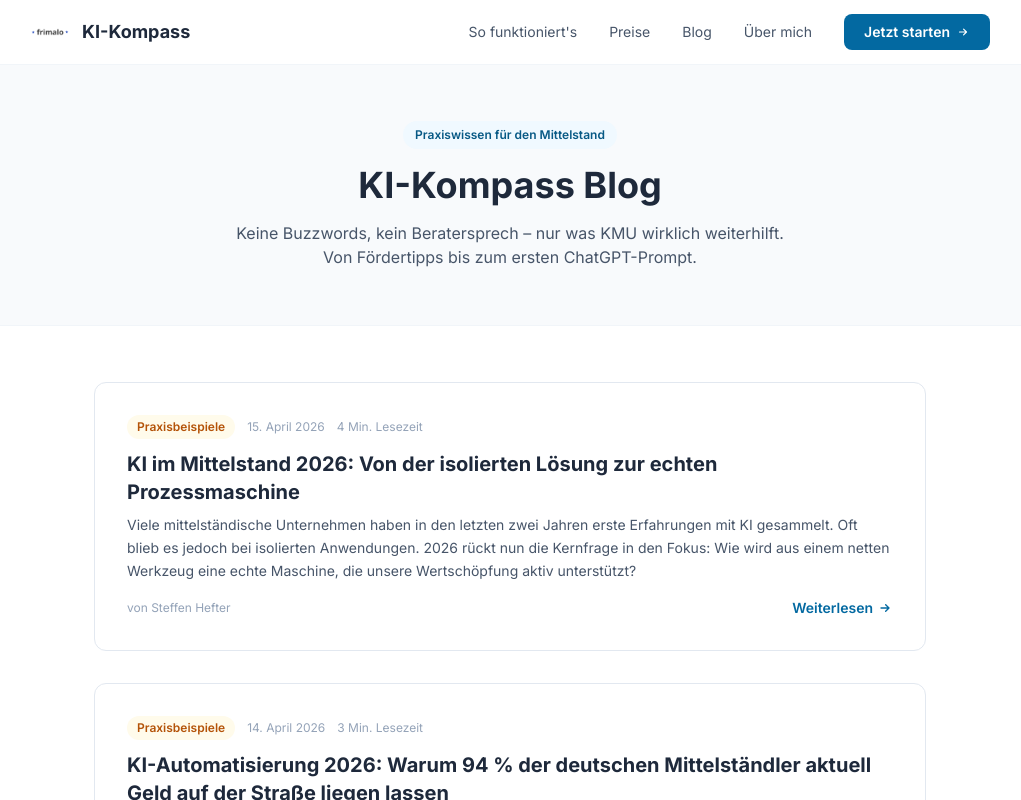
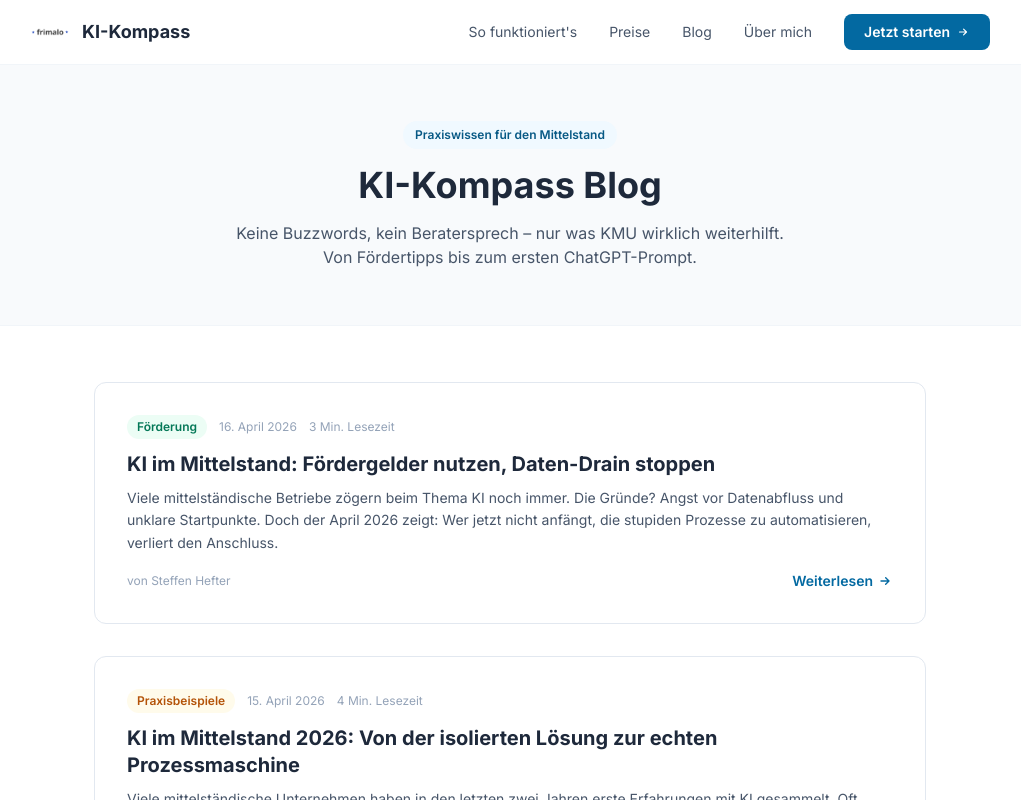
Before and after one commit to derhefter/KI-Kompass-2.0, a Next.js app: page /blog in a window 1280 px wide. Shown: the top 800 px of the page, without its empty margins (130-1151 px from the left). Built offline with nearby package versions, Linux system fonts and the light colour scheme; no server answers.

Commit message:
Auto-Publish: KI im Mittelstand: Fördergelder nutzen

```diff
--- a/src/data/blog-posts.js
+++ b/src/data/blog-posts.js
@@ -16,6 +16,30 @@
 // ============================================================
 
 export const blogPosts = [
+  {
+    id: 14,
+    slug: 'ki-im-mittelstand-foerdergelder-nutzen-daten-drain-stoppen',
+    title: 'KI im Mittelstand: Fördergelder nutzen, Daten-Drain stoppen',
+    excerpt: 'Viele mittelständische Betriebe zögern beim Thema KI noch immer. Die Gründe? Angst vor Datenabfluss und unklare Startpunkte. Doch der April 2026 zeigt: Wer jetzt nicht anfängt, die stupiden Prozesse zu automatisieren, verliert den Anschluss.',
+    content: `
+<p>Viele mittelständische Betriebe zögern beim Thema KI noch immer. Die Gründe? Angst vor Datenabfluss und unklare Startpunkte. Doch der April 2026 zeigt: Wer jetzt nicht anfängt, die stupiden Prozesse zu automatisieren, verliert den Anschluss. Hier sind die drei wichtigsten Entwicklungen für Pragmatiker.</p>
+
+<p><strong>1. Es gibt Geld vom Staat</strong><br>KI-Projekte müssen nicht teuer sein, und oft zahlt der Staat mit. Aktuelles Beispiel: Seit dem 1. April gibt es in Bremen das Förderprogramm "Digitaler Mittelstand KI" mit bis zu 17.000 Euro Zuschuss für Automatisierung und Cybersicherheit. Auch andere Bundesländer ziehen nach. Die Lektion: Erst die Fördertöpfe checken, dann die Software einkaufen.</p>
+
+<p><strong>2. Modulare KI-Agenten erledigen die Fleißarbeit</strong><br>Vergessen Sie die Vorstellung von KI als allwissendem Orakel. Der wahre Wert liegt in kleinen, modularen KI-Agenten, die genau eine Sache extrem gut können. Die Angebotserstellung lässt sich beispielsweise oft zu 80% automatisieren. Auch bei der Lead-Qualifizierung im B2B-Vertrieb übernehmen KI-Tools zunehmend den Erstkontakt. Das spart Zeit für die wirklich wichtigen Kunden-Gespräche.</p>
+
+<p><strong>3. EU-Datenschutz: Lokale KI als Lösung</strong><br>Mehr als die Hälfte der Unternehmen fürchtet Datenspionage durch außereuropäische Anbieter. Die Lösung ist simpel: Setzen Sie auf lokale KI-Modelle oder europäische Cloud-Anbieter, die den EU AI Act (dessen strenge Regeln ab August 2026 vollständig für Hochrisiko-Systeme greifen) bereits im Blut haben. Wer seine Datenstrategie jetzt aufräumt, schläft ruhiger.</p>
+
+<p><strong>Fazit:</strong> Fangen Sie klein an. Suchen Sie sich den nervigsten, wiederkehrendsten Prozess im Büro und automatisieren Sie ihn.</p>
+`,
+    category: 'Förderung',
+    author: 'Steffen Hefter',
+    date: '2026-04-16',
+    status: 'published',
+    image: '',
+    readTime: 3
+  },
+
   {
     id: 13,
     slug: 'ki-im-mittelstand-2026-von-der-isolierten-loesung-zur-echten-prozessmaschine',
```
